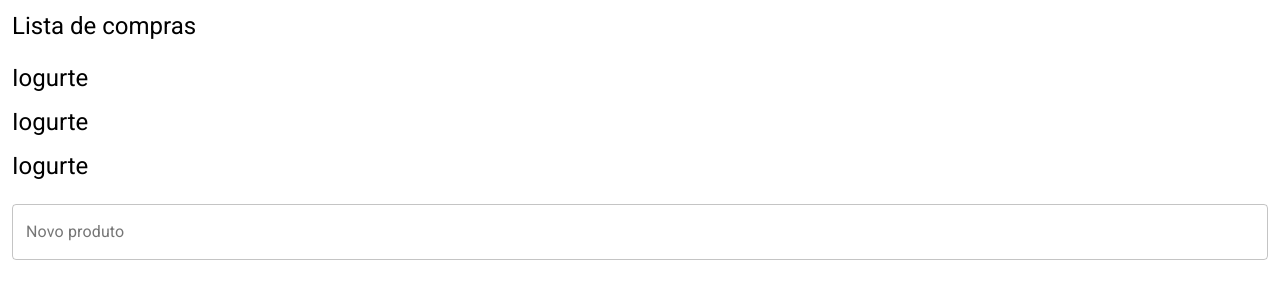
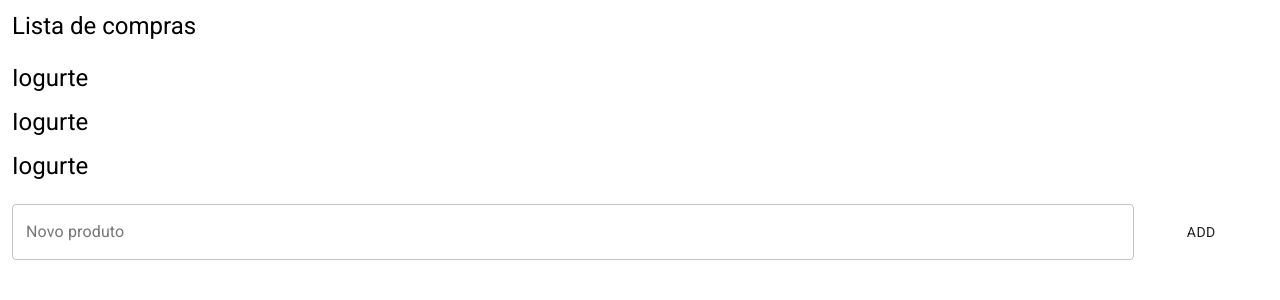
Before and after one commit to atreib/listeiv2, a React (Create React App) app: page / in a window 1280 px wide. Shown: the top 300 px of the page. Built offline with nearby package versions, Linux system fonts and the light colour scheme.

Commit message:
feat: add addbutton to dashboard

```diff
--- a/src/components/pages/dashboard/DashboardPage.styles.tsx
+++ b/src/components/pages/dashboard/DashboardPage.styles.tsx
@@ -1,6 +1,6 @@
 import styled from 'styled-components';
 
-export { AppInput } from './../../utils';
+export { AppInput, AppButton } from './../../utils';
 
 export const ShoppingList = styled.div`
   margin: 0;
@@ -30,4 +30,15 @@ export const Product = styled.li`
 export const NewProduct = styled.div`
   padding: 12px;
   font-size: 1.5rem;
+  display: flex;
+  align-items: stretch;
+  align-content: space-between;
+
+  & > div {
+    flex: 1 1 80%;
+  }
+
+  & > button {
+    flex: 1 1;
+  }
 `;
--- a/src/components/pages/dashboard/DashboardPage.tsx
+++ b/src/components/pages/dashboard/DashboardPage.tsx
@@ -1,5 +1,5 @@
 import React, { useState } from 'react';
-import { ShoppingList, ListTitle, NewProduct, List, Product, AppInput } from './DashboardPage.styles';
+import { ShoppingList, ListTitle, NewProduct, List, Product, AppInput, AppButton } from './DashboardPage.styles';
 
 const __mock_product__ = {
   label: 'Iogurte',
@@ -21,13 +21,8 @@ export const DashboardPage = () => {
         <List>{shoppingList && shoppingList.map((product, i) => <Product key={i}>{product.label}</Product>)}</List>
       </div>
       <NewProduct>
-        <AppInput
-          label="Novo produto"
-          fullWidth={true}
-          placeholder="Digite um produto"
-          value={newProduct}
-          setValue={setNewProduct}
-        />
+        <AppInput label="Novo produto" placeholder="Digite um produto" value={newProduct} setValue={setNewProduct} />
+        <AppButton>Add</AppButton>
       </NewProduct>
     </ShoppingList>
   );
--- a/src/components/utils/button/AppButton.tsx
+++ b/src/components/utils/button/AppButton.tsx
@@ -1,13 +1,14 @@
-import React from 'react';
+import React, { ReactChild, ReactChildren } from 'react';
 import styled from 'styled-components';
 import Button from '@material-ui/core/Button';
 
 interface ComponentProps {
+  children: ReactChild | ReactChildren;
   disabled?: boolean;
 }
 
 const OurButton = styled(Button)``;
 
-export const AppButton = ({ disabled = false }: ComponentProps) => {
-  return <OurButton disabled={disabled}>teste</OurButton>;
+export const AppButton = ({ children, disabled = false }: ComponentProps) => {
+  return <OurButton disabled={disabled}>{children}</OurButton>;
 };
```
